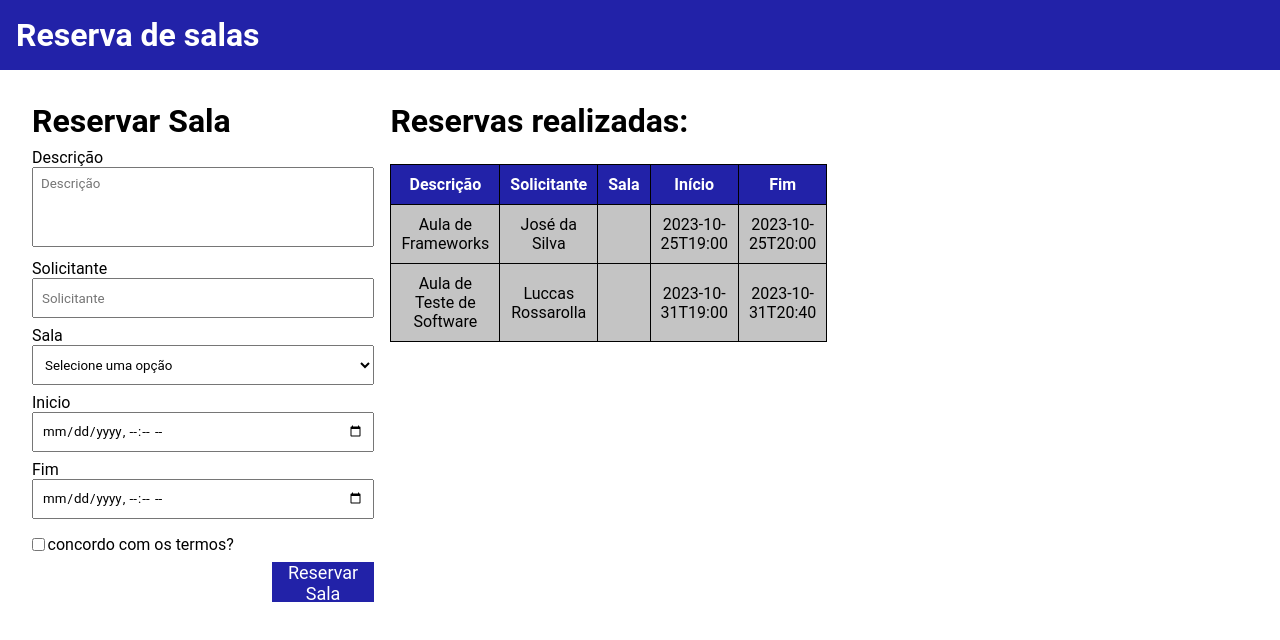
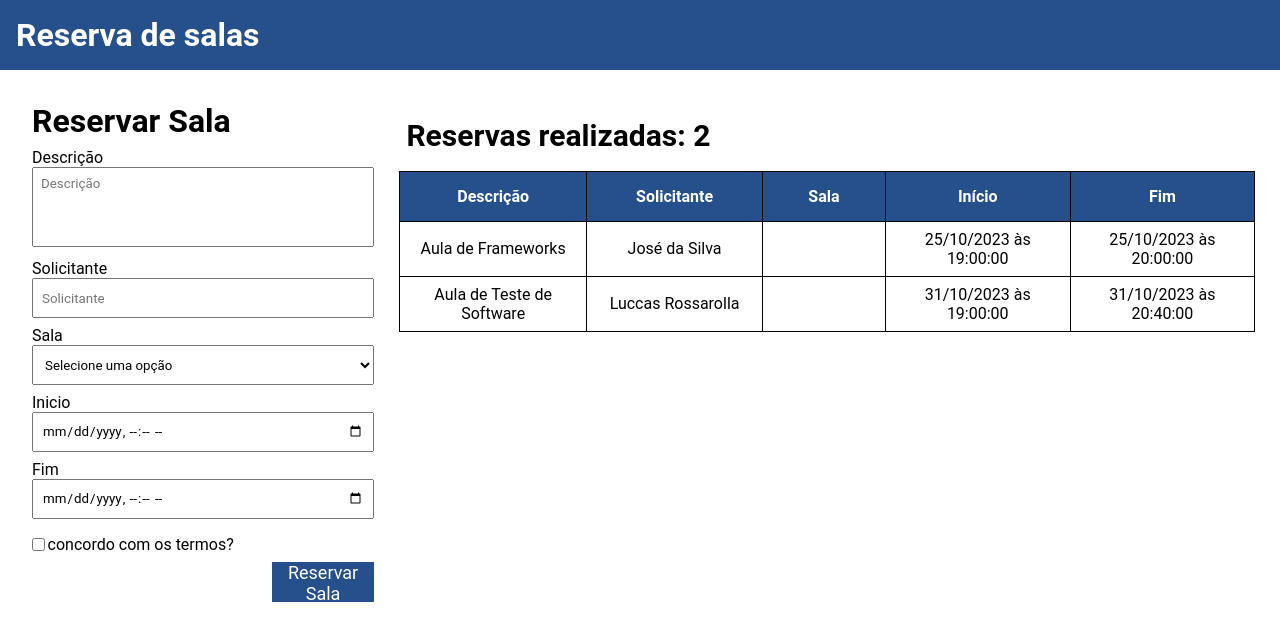
Before and after one commit to Luccas69/Reserva-de-salas, a Next.js app: page / in a window 1280 px wide. Shown: the top 640 px of the page. Built offline with nearby package versions, Linux system fonts and the light colour scheme; data requests are answered from the project's data file.

Commit message:
table alterada

```diff
--- a/src/components/Button/button.module.css
+++ b/src/components/Button/button.module.css
@@ -1,7 +1,7 @@
 .button {
     width: 30%;
     height: 5vh;
-    background-color: rgb(34, 34, 168);
+    background-color: #26508c;
     color: #FFFFFF;
     font-size: 18px;
     font-weight: 400;
--- a/src/components/Cabecalho/Cabecalho.module.css
+++ b/src/components/Cabecalho/Cabecalho.module.css
@@ -1,5 +1,5 @@
 .header {
-    background-color:  rgb(34, 34, 168);
+    background-color:  #26508c;
     color: white;
     padding: 2vh;
 }
--- a/src/components/Tabela/Tabela.module.css
+++ b/src/components/Tabela/Tabela.module.css
@@ -1,25 +1,51 @@
-.tabela {
-    width: 50%;
-    margin: 2vh 0;
+.container {
+    margin-top: 1.1rem;
+    display: flex;
+    text-align: center;
+    align-items: center;
+    justify-content: center;
 }
 
-.tabela table {
-    margin: 3vh 0;
-    border-collapse: collapse;
+.title {
+    margin-top: 2rem;
+    margin-left: 1rem;
+    font-size: 15px;
+    display: flex;
+    flex-direction: row;
+    align-items: center;
+    text-align: center;
+    gap: 5px;
 }
 
-.tabela th {
-    padding: 10px;
-    text-align: center;
-    background-color:rgb(34, 34, 168);
-    color: #FFFFFF;
-    border: 1px solid #000000;
+.table {
+    border-collapse: collapse;
+    align-items: center;
+    overflow-y: scroll;
+    max-width: 98%;
 }
 
-.tabela td {
-    padding: 10px;
-    text-align: center;
-    background-color: rgb(196, 196, 196);
-    color: #000000;
-    border: 1px solid #000000;
+.head {
+    background-color: #26508c;
+    border-collapse: collapse;
+    width: 100%;
+    height: 50px;
+    color: white;
+    border: 1px solid black;
 }
+
+.table th {
+    border: 1px solid black;
+}
+
+.head th {
+    width: 100vh;
+}
+
+.head th {
+    width: 100vh;
+}
+
+.body td {
+    border: 1px solid black;
+    padding: 8px;
+}
--- a/src/components/Tabela/index.jsx
+++ b/src/components/Tabela/index.jsx
@@ -16,15 +16,28 @@ export default function Tabela() {
             })
     }, [])
 
+    function formatarData(data) {
+        const dataFormatada = new Date(data)
+        const dia = dataFormatada.getDate().toString().padStart(2, '0')
+        const mes = (dataFormatada.getMonth() + 1).toString().padStart(2, '0')
+        const ano = dataFormatada.getFullYear()
+        const hora = dataFormatada.getHours().toString().padStart(2, '0')
+        const minuto = dataFormatada.getMinutes().toString().padStart(2, '0')
+        const segundo = dataFormatada.getSeconds().toString().padStart(2, '0')
 
+        return `${dia}/${mes}/${ano} às ${hora}:${minuto}:${segundo}`
+    }
 
     return (
-        <div className={styles.tabela}>
+        <>
+            <div className={styles.title}>
                 <h1>
-                Reservas realizadas:
+                    Reservas realizadas: {salas.length}
                 </h1>
-            <table>
-                <thead>
+            </div>
+            <div className={styles.container}>
+                <table className={styles.table}>
+                    <thead className={styles.head}>
                         <tr>
                             <th>Descrição</th>
                             <th>Solicitante</th>
@@ -33,18 +46,19 @@ export default function Tabela() {
                             <th>Fim</th>
                         </tr>
                     </thead>
-                <tbody>
+                    <tbody className={styles.body}>
                         {salas.map((salas) => (
                             <tr key={salas.id}>
                                 <td>{salas.descricao}</td>
                                 <td>{salas.solicitante}</td>
                                 <td>{salas.sala}</td>
-                        <td>{salas.inicio}</td>
-                        <td>{salas.fim}</td>
+                                <td>{formatarData(salas.inicio)}</td>
+                                <td>{formatarData(salas.fim)}</td>
                             </tr>
                         ))}
                     </tbody>
                 </table>
             </div>
+        </>
     )
 }
```
Lines whose indentation alone changed are shown as unchanged.
